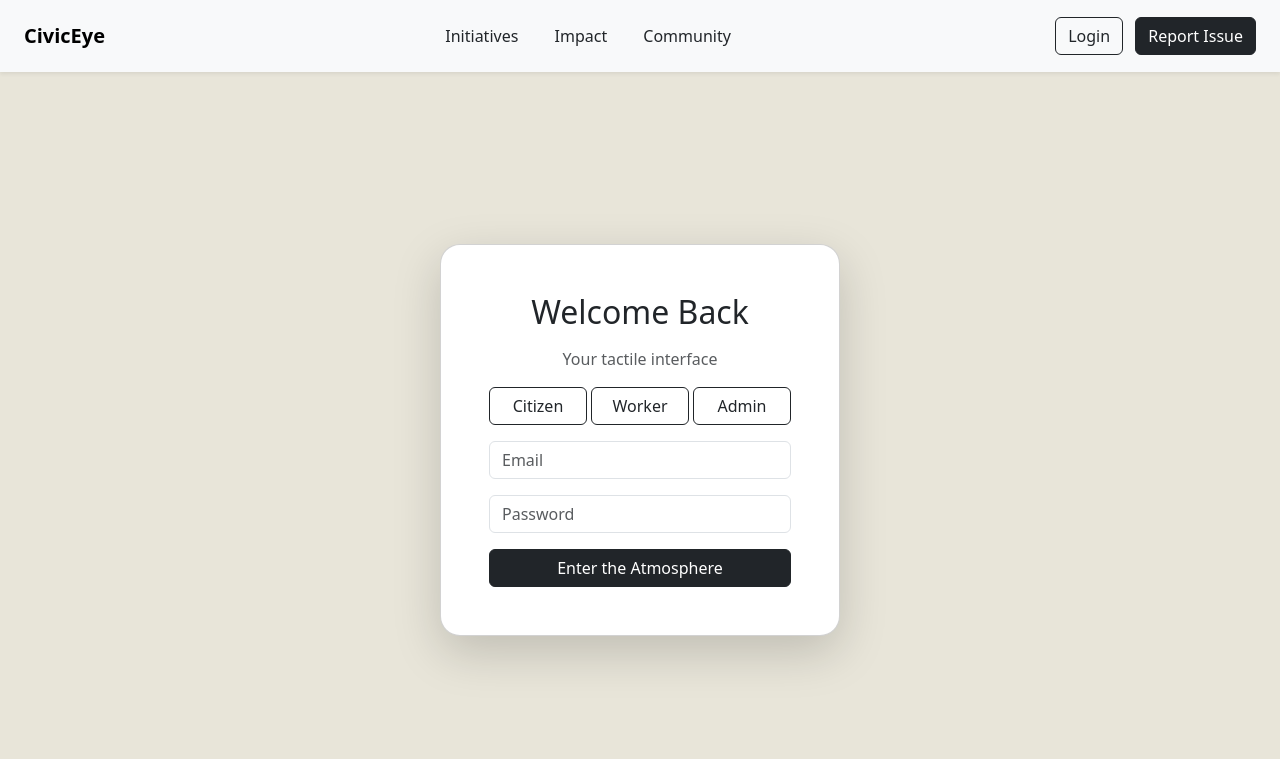
After one commit to Spirekharn/CivicEye, a Django app: page /accounts/login/ in a window 1280 px wide. The commit adds this page. Shown: the top 759 px of the page. Run offline with Django 5.2, Linux system fonts and the light colour scheme.

Commit message:
UI implementation with Bootstrap and layout improvements
Co-authored-by: Sujana Mahmuda Nite <23101120@uap-bd.edu>

```diff
--- a/accounts/templates/accounts/login.html
+++ b/accounts/templates/accounts/login.html
@@ -1,11 +1,30 @@
 {% extends 'base.html' %}
+{% block content %}
 
-{% block content %}
-<h2>Login</h2>
-<form method="POST" class="card p-3">
-    {% csrf_token %}
-    <input class="form-control mb-2" type="text" name="username" placeholder="Username">
-    <input class="form-control mb-2" type="password" name="password" placeholder="Password">
-    <button class="btn btn-primary">Login</button>
-</form>
+<div class="container d-flex justify-content-center align-items-center" style="min-height: 80vh;">
+    <div class="card p-5 shadow-lg" style="width: 400px; border-radius: 20px;">
+
+        <h2 class="text-center mb-3">Welcome Back</h2>
+        <p class="text-center text-muted">Your tactile interface</p>
+
+        <!-- ROLE SELECT -->
+        <div class="d-flex justify-content-between mb-3">
+            <button class="btn btn-outline-dark w-100 me-1">Citizen</button>
+            <button class="btn btn-outline-dark w-100 me-1">Worker</button>
+            <button class="btn btn-outline-dark w-100">Admin</button>
+        </div>
+
+        <form method="POST">
+            {% csrf_token %}
+
+            <input class="form-control mb-3" type="text" name="username" placeholder="Email">
+
+            <input class="form-control mb-3" type="password" name="password" placeholder="Password">
+
+            <button class="btn btn-dark w-100">Enter the Atmosphere</button>
+        </form>
+
+    </div>
+</div>
+
 {% endblock %}
--- a/config/settings.py
+++ b/config/settings.py
@@ -62,13 +62,14 @@ ROOT_URLCONF = 'config.urls'
 TEMPLATES = [
     {
         'BACKEND': 'django.template.backends.django.DjangoTemplates',
-        'DIRS': [],
+        'DIRS': [BASE_DIR / 'templates'],  # your added line
         'APP_DIRS': True,
         'OPTIONS': {
             'context_processors': [
                 'django.template.context_processors.request',
                 'django.contrib.auth.context_processors.auth',
                 'django.contrib.messages.context_processors.messages',
+                'django.template.context_processors.debug',
             ],
         },
     },
--- a/config/urls.py
+++ b/config/urls.py
@@ -19,8 +19,10 @@ from django.urls import path
 
 from django.contrib import admin
 from django.urls import path, include
+from django.shortcuts import redirect
 
 urlpatterns = [
+    path('', lambda request: redirect('login')),  # 👈 ADD THIS
     path('admin/', admin.site.urls),
     path('accounts/', include('accounts.urls')),
 ]
--- /dev/null
+++ b/templates/base.html
@@ -0,0 +1,42 @@
+<!DOCTYPE html>
+<html>
+<head>
+    <title>CivicEye</title>
+    <link href="https://cdn.jsdelivr.net/npm/bootstrap@5.3.0/dist/css/bootstrap.min.css" rel="stylesheet">
+</head>
+
+<body style="background-color: #e8e5d9;">
+
+<!-- NAVBAR -->
+<nav class="navbar navbar-expand-lg bg-light px-4 py-3 shadow-sm">
+
+    <!-- LEFT -->
+    <a class="navbar-brand fw-bold">CivicEye</a>
+
+    <!-- CENTER LINKS -->
+    <div class="mx-auto">
+        <a class="mx-3 text-dark text-decoration-none">Initiatives</a>
+        <a class="mx-3 text-dark text-decoration-none">Impact</a>
+        <a class="mx-3 text-dark text-decoration-none">Community</a>
+    </div>
+
+    <!-- RIGHT -->
+    <div>
+        {% if user.is_authenticated %}
+            <a href="/accounts/logout/" class="btn btn-outline-danger me-2">Logout</a>
+        {% else %}
+            <a href="/accounts/login/" class="btn btn-outline-dark me-2">Login</a>
+        {% endif %}
+
+        <a class="btn btn-dark">Report Issue</a>
+    </div>
+
+</nav>
+
+<!-- CONTENT -->
+<div class="container mt-5">
+    {% block content %}{% endblock %}
+</div>
+
+</body>
+</html>
```
Also changed, not shown: templates/html.html (deleted, +0 -20 lines), db.sqlite3.
